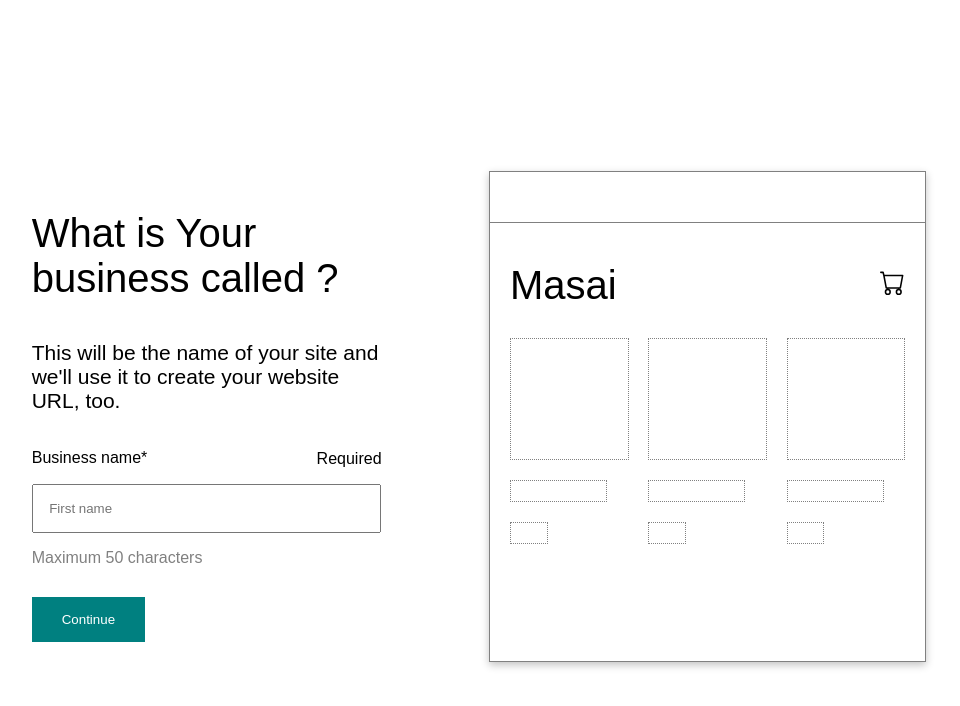
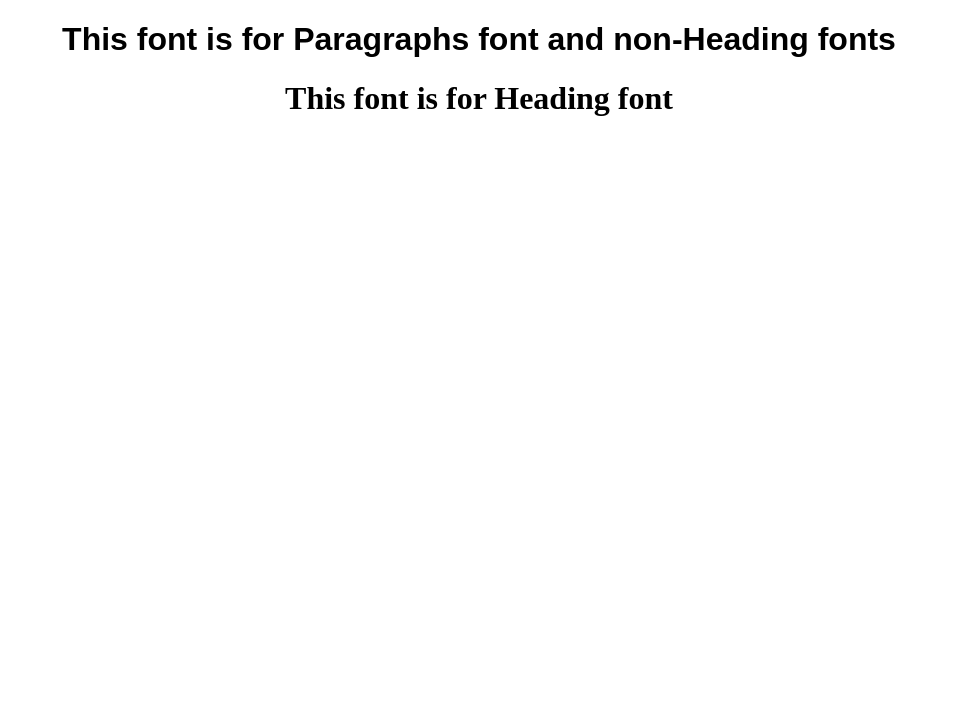
Before and after one commit to monumarquis/MailChimp-Store, a React (Create React App) app in the folder email-app/: page / in a window 1280 px wide. Shown: the top 706 px of the page, without its empty margins (161-1121 px from the left). Built offline with nearby package versions, Linux system fonts and the light colour scheme.

Commit message:
Day 5 done

```diff
--- a/email-app/src/App.js
+++ b/email-app/src/App.js
@@ -15,9 +15,8 @@ function App() {
       {/* <MailChimp/> */}
       {/* <ResourcesNavbar/> */}
       {/* <HelpCenterPage/> */}
-      {/* <MarketingPage/> */}
-      {/* <StoreHomePage/> */}
-      <StoreSetUp/>
+       <h1 >This font is for  Paragraphs font and non-Heading fonts</h1>
+       <h1 style={{"fontFamily":"Heading"}}  > This font is for  Heading font</h1>
     </div>
   );
 }
--- a/email-app/src/ResourcesPages/MarketingPage.jsx
+++ b/email-app/src/ResourcesPages/MarketingPage.jsx
@@ -4,7 +4,6 @@ import { BsArrowUpRight, BsArrowRight } from "react-icons/bs";
 import { FaArrowRight } from "react-icons/fa";
 import "./MarketingPage.css";
 import "./MailChimp.css";
-
 import ResourcesNavbar from "./ResourcesNavbar";
 
 
@@ -380,7 +379,7 @@ const MarketingPage = () => {
                                     </button>
                                 </div> */}
 
-                                <Box w="150px" h="50px" bg="black"  borderRadius="50px" marginBottom="100px">
+                                <Box w="150px" h="50px" bg="black" borderRadius="50px" marginBottom="100px">
                                     <Button
                                         className="Marketing-btn-buy"
                                         display="block"
```
Also changed, not shown: 1 other file (tests, documents, lock files or other folders).
